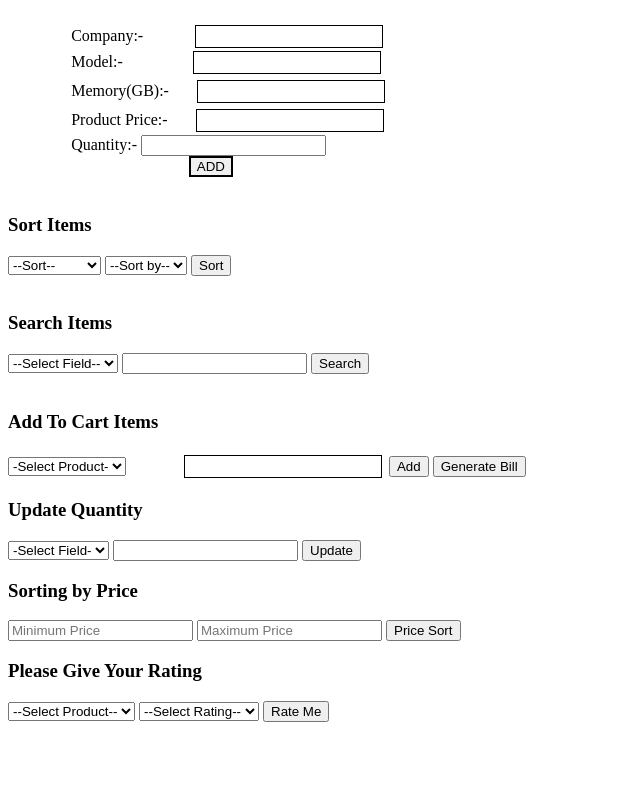
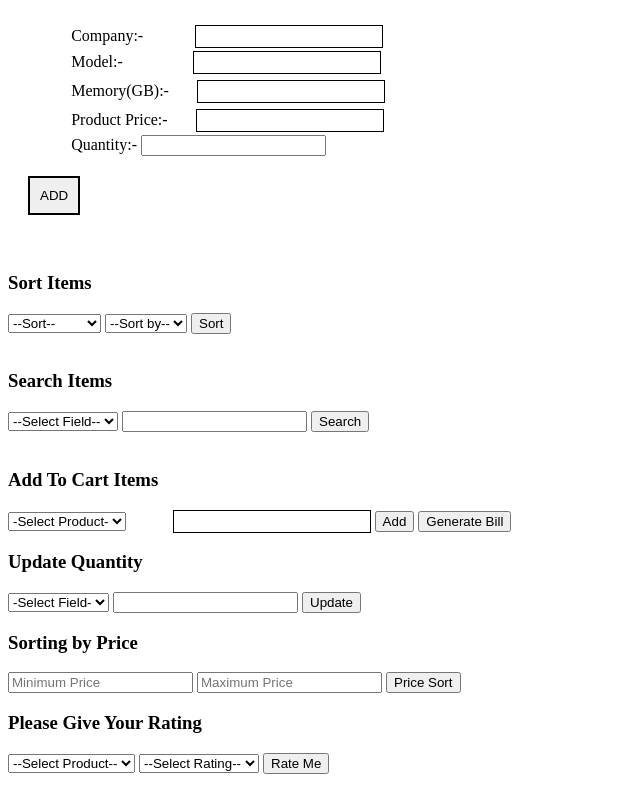
Before and after one commit to mohdehtishamuddin/scriptarray, a plain HTML site: page js array/index.html in a window 1280 px wide. Shown: the whole page, without its empty margins (0-640 px from the left). Drawn offline with Linux system fonts and the light colour scheme.

Commit message:
javascript array completed task

```diff
--- a/js array/style.css
+++ b/js array/style.css
@@ -19,11 +19,9 @@
     border: 1px solid black;
 }
 #quantity {
-    margin: 3px;
-    /* margin-left: 0%; */
     width: 15%;
     padding: 3px;
-    margin-left: 4.3%;
+    margin-left: 43px;
     border: 1px solid black;
 }
 
@@ -34,23 +32,20 @@
 }
 #Button {
     border: 2px solid black;
-    margin-left: 14.3%;
+    margin: 20px;
+    padding: 10px;
 }
  table {
     width: 50%;
     margin-left: 12%;
      margin-top: 1%;
-     /* padding-bottom: 32%;  */
-     /* background-color: red; */
-     /* border: 1px solid black; */
+
  }
 
 td {
     text-align: center;
 }
-/* #quantity {
-    margin-left: 0%;
-} */
+
 
 #deleteSelected {
     margin-left: 60%;
```
